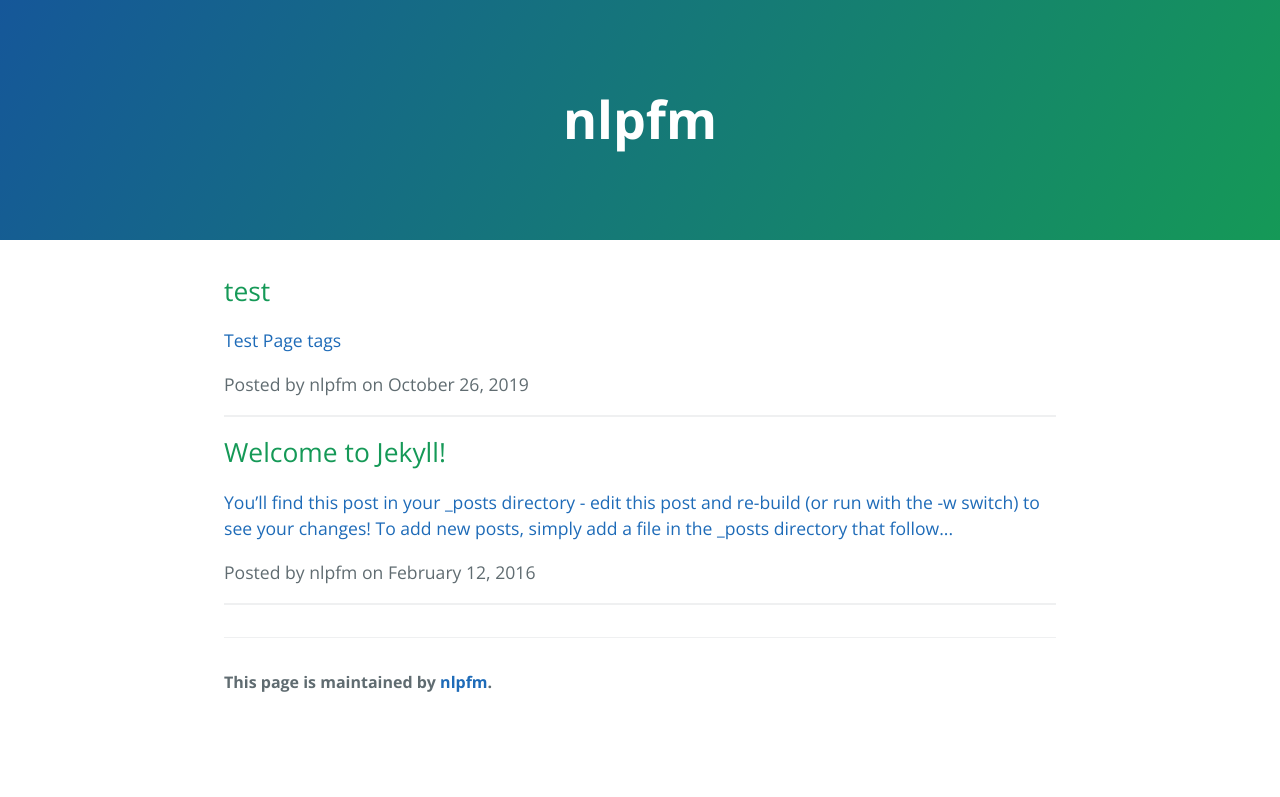
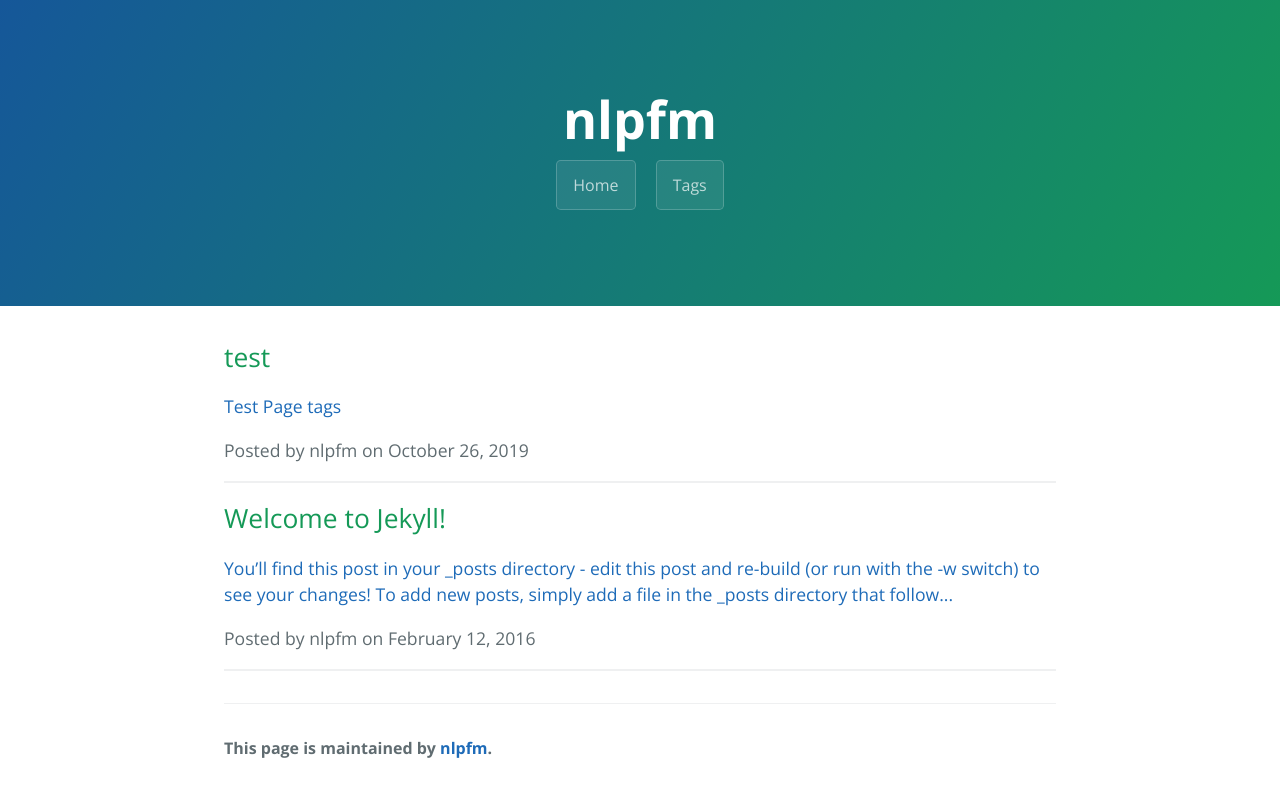
Before and after one commit to nlpfm/nlpfm.github.io, a Jekyll site: the page built from index.html, in a window 1280 px wide. Shown: the top 797 px of the page. Built offline with Jekyll 4.4.1, drawn with Linux system fonts in a browser that asks for light colours; the list of posts is cut into pages by our own code.

Commit message:
Update page-header.html

```diff
--- a/_includes/page-header.html
+++ b/_includes/page-header.html
@@ -1,12 +1,12 @@
 <section class="page-header">
   <!--
   <h1 class="project-name">{{ site.title }}</h1>
-  -->
-  <h1 class="project-name">{% if page.title %}{{ page.title }}{% else %}{{ site.title }}{% endif %}</h1>
-  <!--
   <h2 class="project-tagline">{{ site.tagline }}</h2>
   <a href="#" class="btn">View on GitHub</a>
   <a href="#" class="btn">Download .zip</a>
   <a href="#" class="btn">Download .tar.gz</a>
   -->
+  <h1 class="project-name">{% if page.title %}{{ page.title }}{% else %}{{ site.title }}{% endif %}</h1>
+  <a href="{{ site.baseurl }}" class="btn">Home</a>
+  <a href="{{ site.baseurl }} tags.html" class="btn">Tags</a>
 </section>
```
